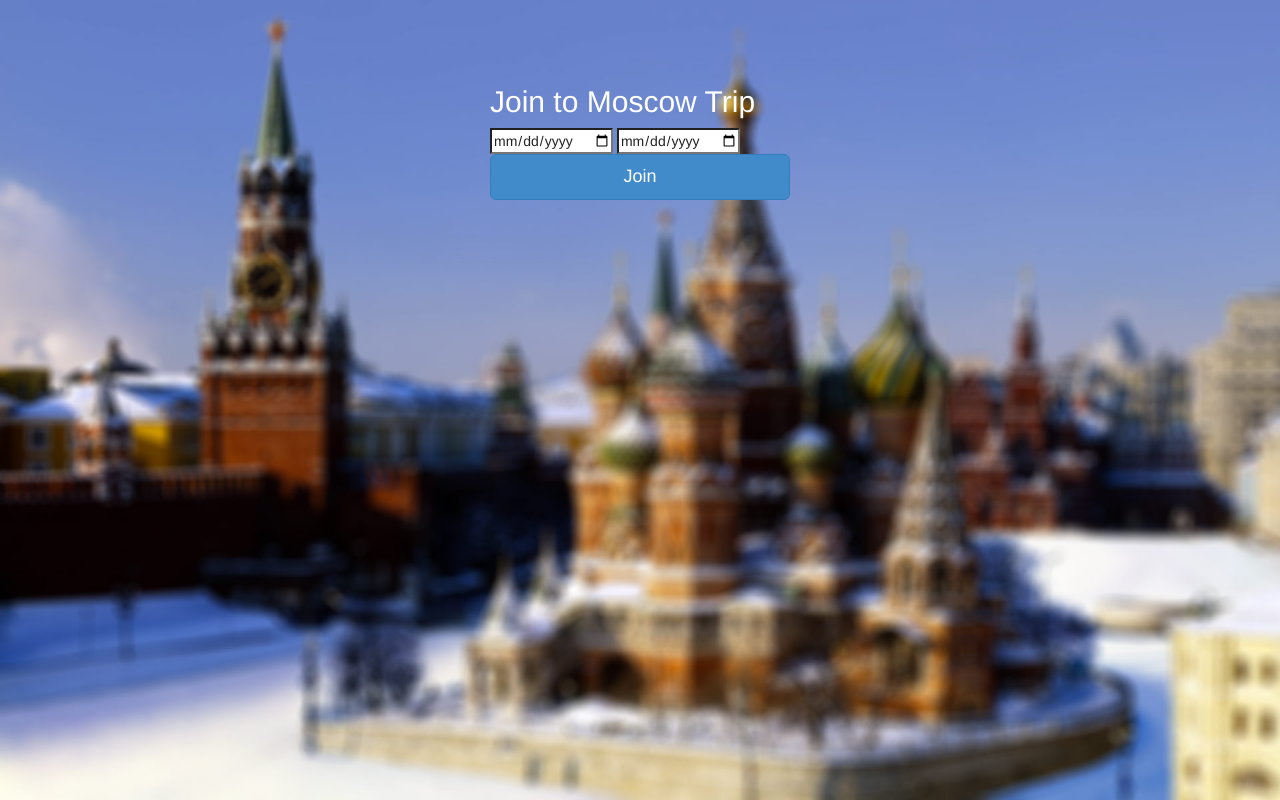
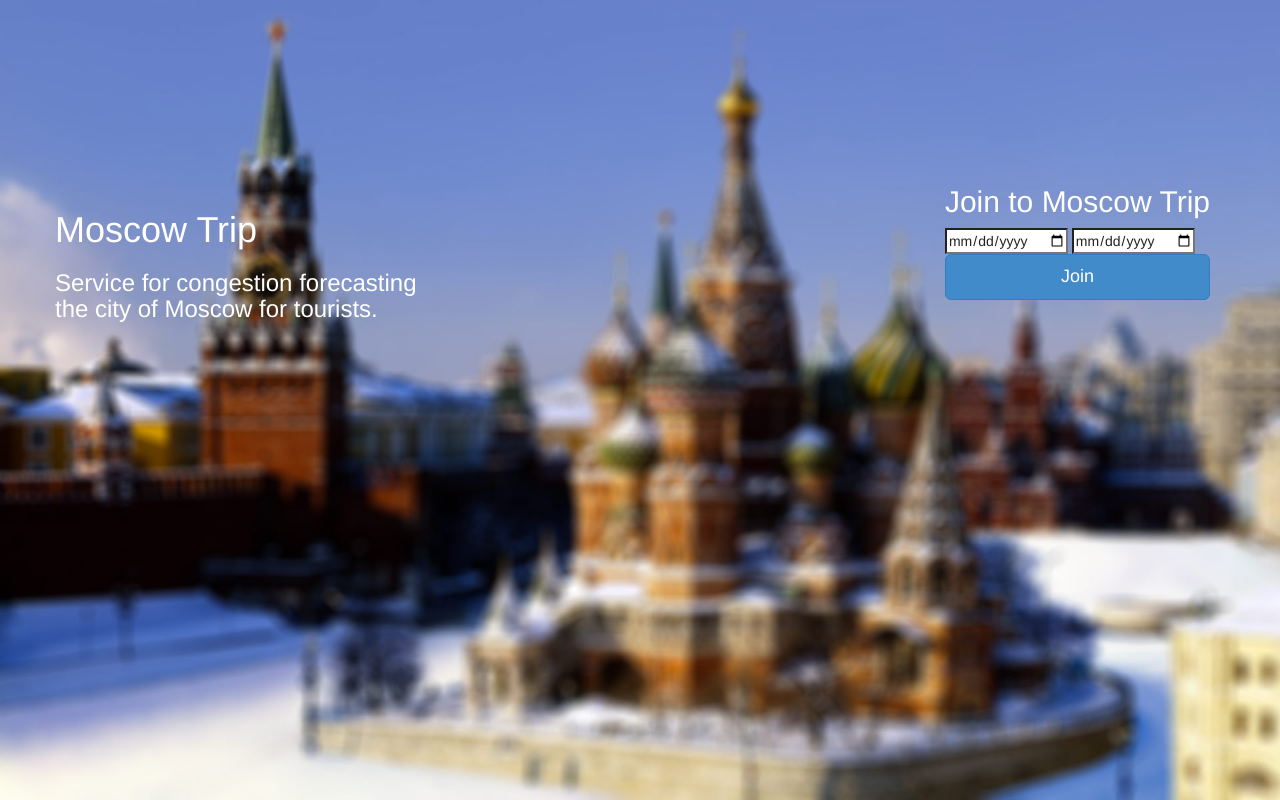
Before and after one commit to SevenQuark/moscowtrip, a Django app: template templates/index.html in a window 1280 px wide. Run offline with Django 3.2, Linux system fonts and the light colour scheme; the template is opened without the code that fills it, so the values that code supplies are empty, except form fields; tables that the repository leaves empty hold one stand-in row (values such as "Sample post"); form fields are guessed from the names that the template uses; some libraries are stand-ins or nearby versions.

Commit message:
что-то

```diff
--- a/static/css/styles.css
+++ b/static/css/styles.css
@@ -4,7 +4,7 @@ body{
 
 html, body { height: 100%; }
 
-.index-container{min-width:1015px;position:relative;}
+.index-container{min-width:1015px;position:relative;margin-top:100px;}
 
 .navbar-brand{padding: 7px 15px;}
 
@@ -42,7 +42,7 @@ html, body { height: 100%; }
 .form-signin {
   max-width: 330px;
   padding: 15px;
-  margin: 0 auto;
+  /*margin: 0 auto;*/
 }
 .form-signin .form-signin-heading,
 .form-signin .checkbox {
--- a/templates/index.html
+++ b/templates/index.html
@@ -10,6 +10,12 @@
         <img src="/static/img/russ.jpg" height="100%" width="100%">
     </div>
     <div class="container index-container">
+        <div class="row">
+            <div class="span2" style="max-width:400px;float:left;color:#fff;margin-top:40px;">
+                <h1>Moscow Trip</h1>
+                <h3>Service for congestion forecasting the city of Moscow for tourists.</h3>
+            </div>
+            <div class="span5" style="float:right">
                <form class="form-signin" method="POST">
                 {% csrf_token %}
                 {{ form.errors }}
@@ -19,4 +25,6 @@
                 <button class="btn btn-lg btn-primary btn-block" type="submit">Join</button>
               </form>
             </div>
+        </div>
+    </div>
 {% endblock %}
```
Lines whose indentation alone changed are shown as unchanged.
